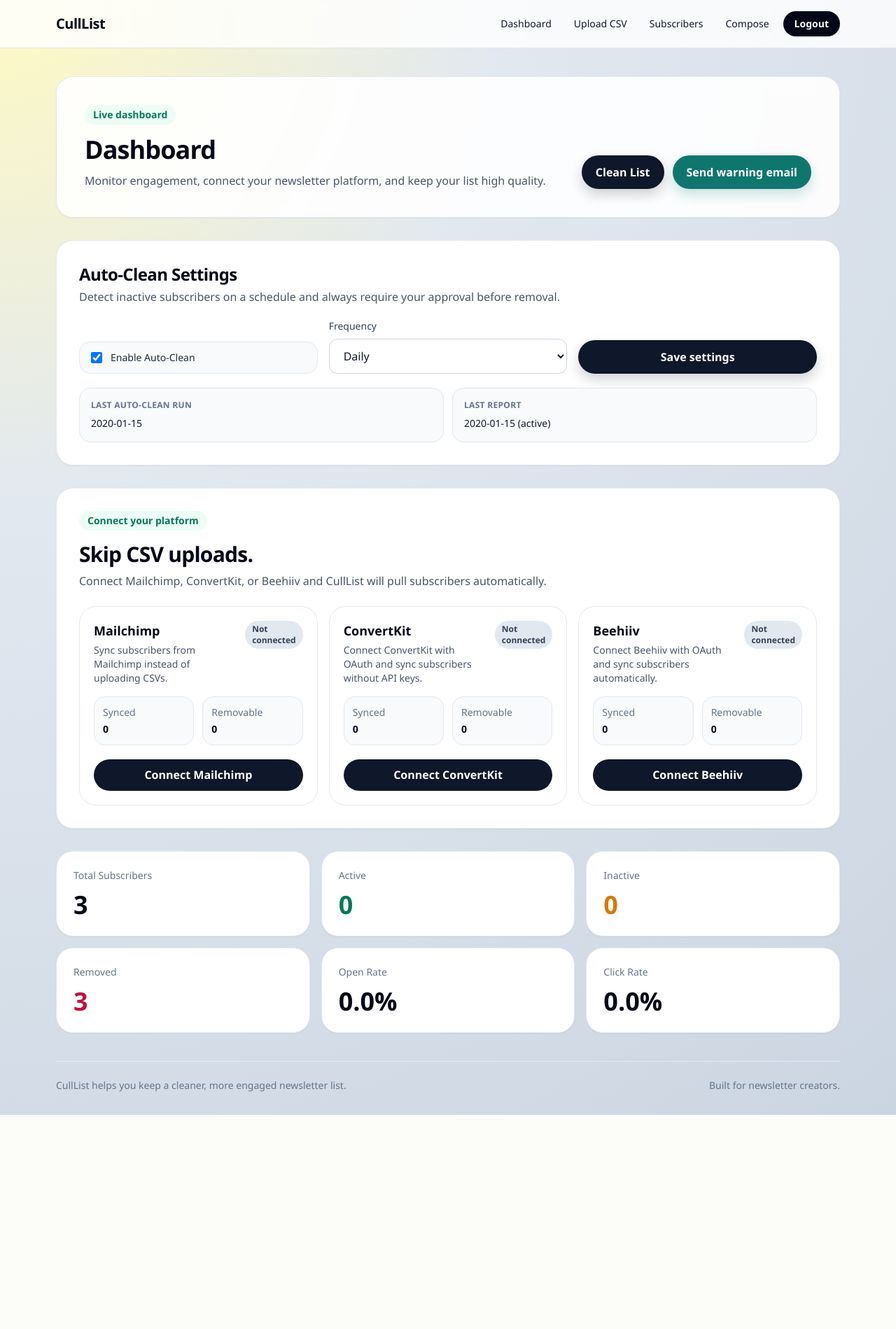
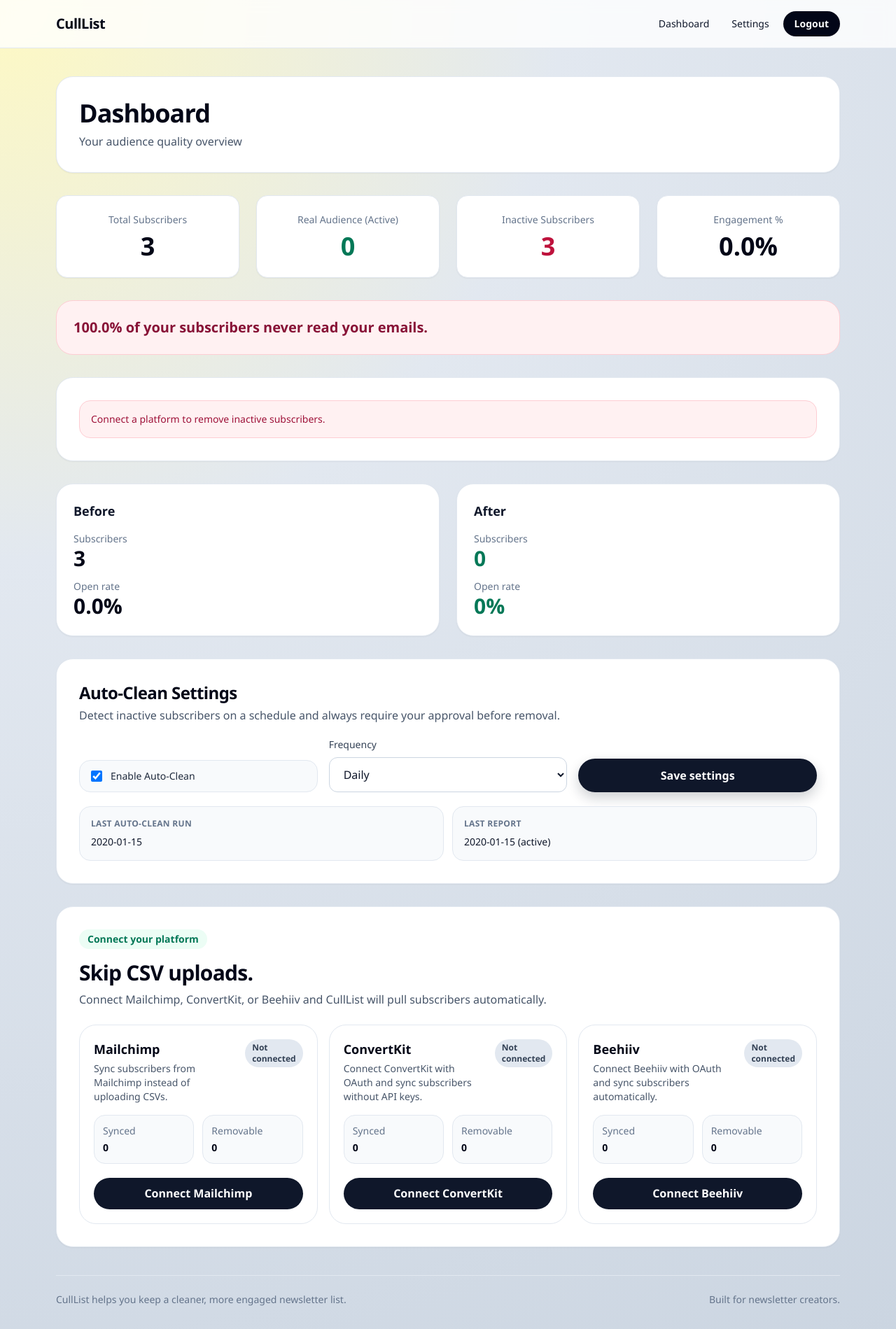
Before and after one commit to khansarim007/use-it-lose-it-newsletter, a Flask app: page /dashboard in a window 1280 px wide. Shown: the whole page at 70% size. Before the commit the page ends 1593 px from the top, so only its background shows below. Run offline with Flask 3, Linux system fonts and the light colour scheme; a user stored in the database is signed in; data comes from the database, SQL or seed files in the repository; tables that the repository leaves empty hold one stand-in row (values such as "Sample post"); some libraries are stand-ins or nearby versions.

Commit message:
Overhaul dashboard UX with premium SaaS layout

```diff
--- a/app.py
+++ b/app.py
@@ -988,26 +988,60 @@ def dashboard():
     ).fetchone()
 
     total = stats["total"] or 0
+    active_count = stats["active"] or 0
+    inactive_count = stats["inactive"] or 0
+    removed_count = stats["removed"] or 0
+    inactive_total = inactive_count + removed_count
     open_rate = (stats["opened"] / total * 100) if total else 0
     click_rate = (stats["clicked"] / total * 100) if total else 0
+    engagement_percent = (active_count / total * 100) if total else 0
+    never_read_percent = (inactive_total / total * 100) if total else 0
     platform_cards = build_platform_cards(user["id"])
     auto_clean_settings = get_auto_clean_settings(user["id"])
     pending_clean = get_latest_pending_clean(user["id"])
     latest_clean_report = get_latest_clean_report(user["id"])
     integrations_connected = has_connected_platform(user["id"])
 
+    first_connected_platform = None
+    for card in platform_cards:
+        if card["connected"]:
+            first_connected_platform = card["platform"]
+            break
+
+    cleaned_count = request.args.get("cleaned", type=int)
+    engaged_readers = request.args.get("engaged", type=int)
+
     return render_template(
         "dashboard.html",
         user=user,
         stats=stats,
+        total=total,
+        active_count=active_count,
+        inactive_count=inactive_total,
+        engagement_percent=round(engagement_percent, 2),
+        never_read_percent=round(never_read_percent, 2),
         open_rate=round(open_rate, 2),
         click_rate=round(click_rate, 2),
+        has_data=total > 0,
+        before_total=total,
+        before_open_rate=round(open_rate, 2),
+        after_total=active_count,
+        after_open_rate=round((stats["opened"] / active_count * 100), 2) if active_count else 0,
+        first_connected_platform=first_connected_platform,
+        cleaned_count=cleaned_count,
+        engaged_readers=engaged_readers,
         platform_cards=platform_cards,
         auto_clean_settings=auto_clean_settings,
         pending_clean=pending_clean,
         latest_clean_report=latest_clean_report,
         integrations_connected=integrations_connected,
     )
+
+
+@app.route("/settings")
+@login_required
+def settings():
+    return redirect(url_for("dashboard") + "#settings")
 
 
 @app.route("/auto-clean/settings", methods=["POST"])
@@ -1387,7 +1421,14 @@ def delete_platform_subscribers_route(platform):
         abort(404)
     try:
         removed = cleanup_platform_subscribers(session["user_id"], platform)
+        db = get_db()
+        row = db.execute(
+            "SELECT COUNT(*) AS count FROM subscribers WHERE user_id = ? AND status = 'active'",
+            (session["user_id"],),
+        ).fetchone()
+        engaged = row["count"] or 0
         flash(f"Removed {removed} inactive subscribers from {PLATFORM_CONFIG[platform]['label']}.", "success")
+        return redirect(url_for("dashboard", cleaned=removed, engaged=engaged))
     except Exception as error:
         flash(f"Cleanup failed for {PLATFORM_CONFIG[platform]['label']}: {error}", "error")
     return redirect(url_for("dashboard"))
--- a/templates/base.html
+++ b/templates/base.html
@@ -15,9 +15,7 @@
         {% if session.get('user_id') %}
           <div class="flex flex-wrap gap-2 items-center text-sm sm:justify-end">
             <a href="{{ url_for('dashboard') }}" class="px-3 py-2 rounded-full hover:bg-slate-100 transition-colors">Dashboard</a>
-            <a href="{{ url_for('upload_csv') }}" class="px-3 py-2 rounded-full hover:bg-slate-100 transition-colors">Upload CSV</a>
-            <a href="{{ url_for('subscribers') }}" class="px-3 py-2 rounded-full hover:bg-slate-100 transition-colors">Subscribers</a>
-            <a href="{{ url_for('compose_email') }}" class="px-3 py-2 rounded-full hover:bg-slate-100 transition-colors">Compose</a>
+            <a href="{{ url_for('settings') }}" class="px-3 py-2 rounded-full hover:bg-slate-100 transition-colors">Settings</a>
             <a href="{{ url_for('logout') }}" class="px-4 py-2 rounded-full bg-slate-950 text-white font-semibold shadow-sm hover:bg-slate-800 transition-colors">Logout</a>
           </div>
         {% else %}
--- a/templates/dashboard.html
+++ b/templates/dashboard.html
@@ -1,6 +1,86 @@
 {% extends 'base.html' %}
 {% block content %}
 <div class="space-y-8">
+  <section class="bg-white rounded-3xl border border-slate-200 shadow-sm p-6 md:p-8">
+    <h1 class="text-3xl md:text-4xl font-black tracking-tight text-slate-950">Dashboard</h1>
+    <p class="mt-2 text-slate-600">Your audience quality overview</p>
+  </section>
+
+  {% if cleaned_count is not none %}
+  <section class="bg-emerald-50 border border-emerald-200 rounded-3xl p-5 md:p-6">
+    <h3 class="text-2xl font-black text-emerald-900">{{ cleaned_count }} inactive subscribers removed</h3>
+    <p class="mt-2 text-emerald-800">You now have a high-quality audience of {{ engaged_readers or active_count }} engaged readers.</p>
+  </section>
+  {% endif %}
+
+  {% if has_data %}
+  <section class="grid sm:grid-cols-2 xl:grid-cols-4 gap-6">
+    <div class="bg-white rounded-2xl border border-slate-200 shadow-sm p-6 text-center">
+      <p class="text-sm text-slate-500">Total Subscribers</p>
+      <p class="mt-2 text-4xl font-black text-slate-950">{{ total }}</p>
+    </div>
+    <div class="bg-white rounded-2xl border border-slate-200 shadow-sm p-6 text-center">
+      <p class="text-sm text-slate-500">Real Audience (Active)</p>
+      <p class="mt-2 text-4xl font-black text-emerald-700">{{ active_count }}</p>
+    </div>
+    <div class="bg-white rounded-2xl border border-slate-200 shadow-sm p-6 text-center">
+      <p class="text-sm text-slate-500">Inactive Subscribers</p>
+      <p class="mt-2 text-4xl font-black text-rose-700">{{ inactive_count }}</p>
+    </div>
+    <div class="bg-white rounded-2xl border border-slate-200 shadow-sm p-6 text-center">
+      <p class="text-sm text-slate-500">Engagement %</p>
+      <p class="mt-2 text-4xl font-black text-slate-950">{{ engagement_percent }}%</p>
+    </div>
+  </section>
+
+  <section class="bg-rose-50 border border-rose-200 rounded-3xl p-5 md:p-6">
+    <p class="text-lg md:text-xl font-bold text-rose-900">{{ never_read_percent }}% of your subscribers never read your emails.</p>
+  </section>
+
+  <section class="bg-white rounded-3xl border border-slate-200 shadow-sm p-6 md:p-8">
+    {% if first_connected_platform %}
+      <a href="{{ url_for('preview_platform_delete', platform=first_connected_platform) }}" class="btn-action btn-action-primary w-full md:w-auto md:px-10">Remove inactive subscribers</a>
+    {% else %}
+      <div class="rounded-2xl border border-rose-200 bg-rose-50 p-4 text-rose-800 text-sm">Connect a platform to remove inactive subscribers.</div>
+    {% endif %}
+  </section>
+
+  <section class="grid md:grid-cols-2 gap-6">
+    <div class="bg-white rounded-3xl border border-slate-200 shadow-sm p-6">
+      <h3 class="text-lg font-bold text-slate-900">Before</h3>
+      <div class="mt-4 space-y-3">
+        <div>
+          <p class="text-sm text-slate-500">Subscribers</p>
+          <p class="text-3xl font-black text-slate-950">{{ before_total }}</p>
+        </div>
+        <div>
+          <p class="text-sm text-slate-500">Open rate</p>
+          <p class="text-3xl font-black text-slate-950">{{ before_open_rate }}%</p>
+        </div>
+      </div>
+    </div>
+    <div class="bg-white rounded-3xl border border-slate-200 shadow-sm p-6">
+      <h3 class="text-lg font-bold text-slate-900">After</h3>
+      <div class="mt-4 space-y-3">
+        <div>
+          <p class="text-sm text-slate-500">Subscribers</p>
+          <p class="text-3xl font-black text-emerald-700">{{ after_total }}</p>
+        </div>
+        <div>
+          <p class="text-sm text-slate-500">Open rate</p>
+          <p class="text-3xl font-black text-emerald-700">{{ after_open_rate }}%</p>
+        </div>
+      </div>
+    </div>
+  </section>
+  {% else %}
+  <section class="bg-white rounded-3xl border border-slate-200 shadow-sm p-8 md:p-10 text-center">
+    <h2 class="text-2xl md:text-3xl font-black tracking-tight text-slate-950">No audience data yet</h2>
+    <p class="mt-3 text-slate-600">Upload your list to see how many subscribers actually read your emails.</p>
+    <a href="{{ url_for('upload_csv') }}" class="btn-action btn-action-primary mt-6 inline-flex">Upload CSV</a>
+  </section>
+  {% endif %}
+
   {% if pending_clean %}
   <section class="bg-amber-50 border border-amber-200 rounded-3xl p-5 md:p-6">
     <div class="flex flex-col md:flex-row md:items-center md:justify-between gap-4">
@@ -13,27 +93,7 @@
   </section>
   {% endif %}
 
-  <section class="bg-white/90 backdrop-blur rounded-3xl border border-slate-200 shadow-sm p-8 md:p-10">
-    <div class="flex flex-col lg:flex-row lg:items-end lg:justify-between gap-6">
-      <div>
-        <div class="inline-flex items-center gap-2 px-3 py-1 rounded-full bg-emerald-50 text-emerald-700 text-sm font-semibold mb-4">
-          Live dashboard
-        </div>
-        <h1 class="text-3xl md:text-4xl font-black tracking-tight text-slate-950">Dashboard</h1>
-        <p class="mt-3 text-slate-600 max-w-2xl">Monitor engagement, connect your newsletter platform, and keep your list high quality.</p>
-      </div>
-      <div class="flex flex-wrap gap-3">
-        <form method="POST" action="{{ url_for('clean_list') }}">
-          <button class="btn-action btn-action-primary">Clean List</button>
-        </form>
-        <form method="POST" action="{{ url_for('warn_inactive') }}">
-          <button class="btn-action btn-action-accent">Send warning email</button>
-        </form>
-      </div>
-    </div>
-  </section>
-
-  <section class="bg-white rounded-3xl border border-slate-200 shadow-sm p-6 md:p-8">
+  <section id="settings" class="bg-white rounded-3xl border border-slate-200 shadow-sm p-6 md:p-8">
     <div class="flex flex-col md:flex-row md:items-center md:justify-between gap-4 mb-5">
       <div>
         <h2 class="text-2xl font-black tracking-tight text-slate-950">Auto-Clean Settings</h2>
@@ -146,32 +206,5 @@
       {% endfor %}
     </div>
   </section>
-
-  <section class="grid sm:grid-cols-2 xl:grid-cols-3 gap-4">
-    <div class="bg-white rounded-3xl border border-slate-200 p-6 shadow-sm">
-      <p class="text-sm font-medium text-slate-500">Total Subscribers</p>
-      <p class="mt-3 text-4xl font-black text-slate-950">{{ stats.total or 0 }}</p>
-    </div>
-    <div class="bg-white rounded-3xl border border-slate-200 p-6 shadow-sm">
-      <p class="text-sm font-medium text-slate-500">Active</p>
-      <p class="mt-3 text-4xl font-black text-emerald-700">{{ stats.active or 0 }}</p>
-    </div>
-    <div class="bg-white rounded-3xl border border-slate-200 p-6 shadow-sm">
-      <p class="text-sm font-medium text-slate-500">Inactive</p>
-      <p class="mt-3 text-4xl font-black text-amber-600">{{ stats.inactive or 0 }}</p>
-    </div>
-    <div class="bg-white rounded-3xl border border-slate-200 p-6 shadow-sm">
-      <p class="text-sm font-medium text-slate-500">Removed</p>
-      <p class="mt-3 text-4xl font-black text-rose-700">{{ stats.removed or 0 }}</p>
-    </div>
-    <div class="bg-white rounded-3xl border border-slate-200 p-6 shadow-sm">
-      <p class="text-sm font-medium text-slate-500">Open Rate</p>
-      <p class="mt-3 text-4xl font-black text-slate-950">{{ open_rate }}%</p>
-    </div>
-    <div class="bg-white rounded-3xl border border-slate-200 p-6 shadow-sm">
-      <p class="text-sm font-medium text-slate-500">Click Rate</p>
-      <p class="mt-3 text-4xl font-black text-slate-950">{{ click_rate }}%</p>
-    </div>
-  </section>
 </div>
 {% endblock %}
```
